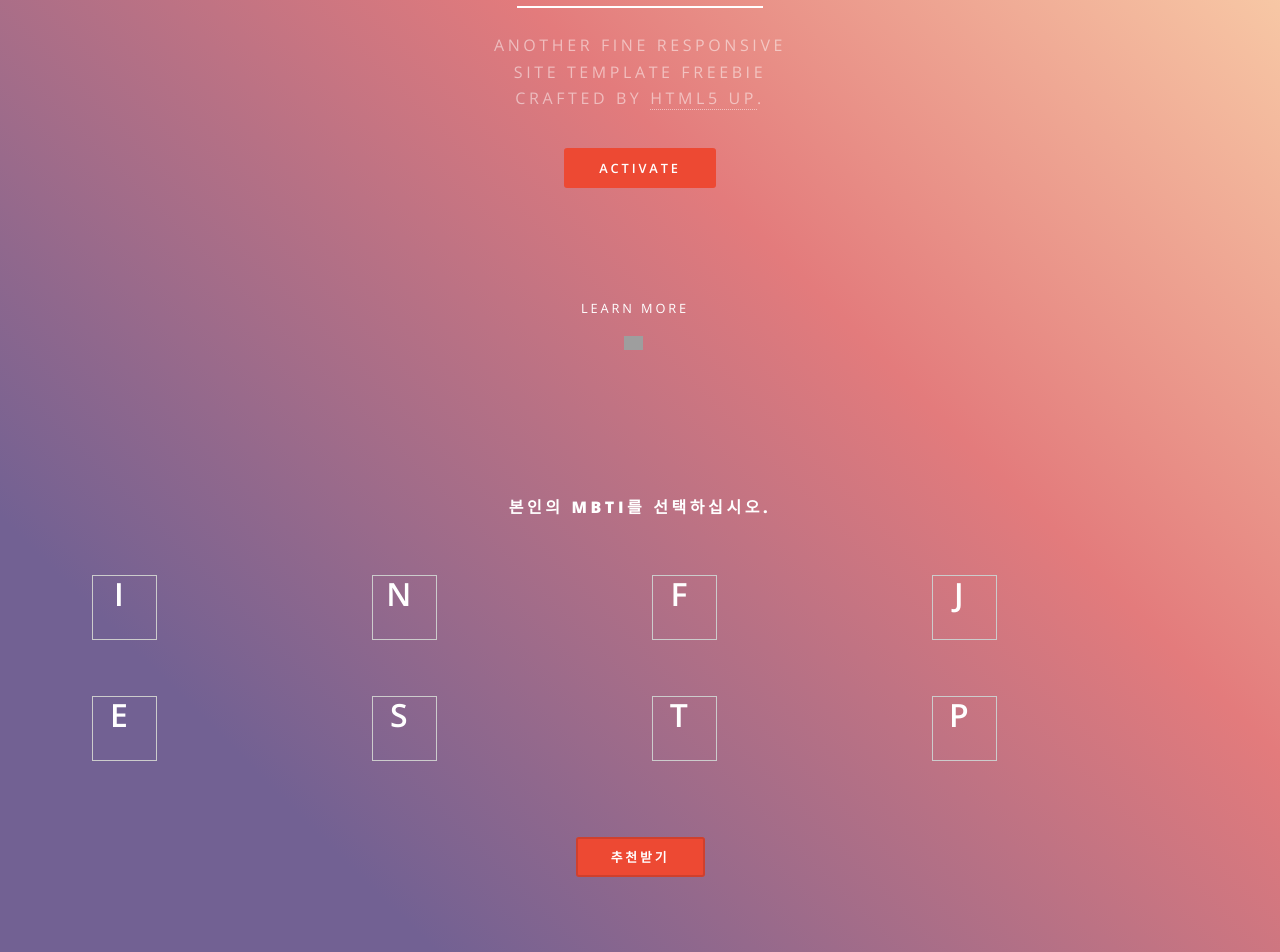
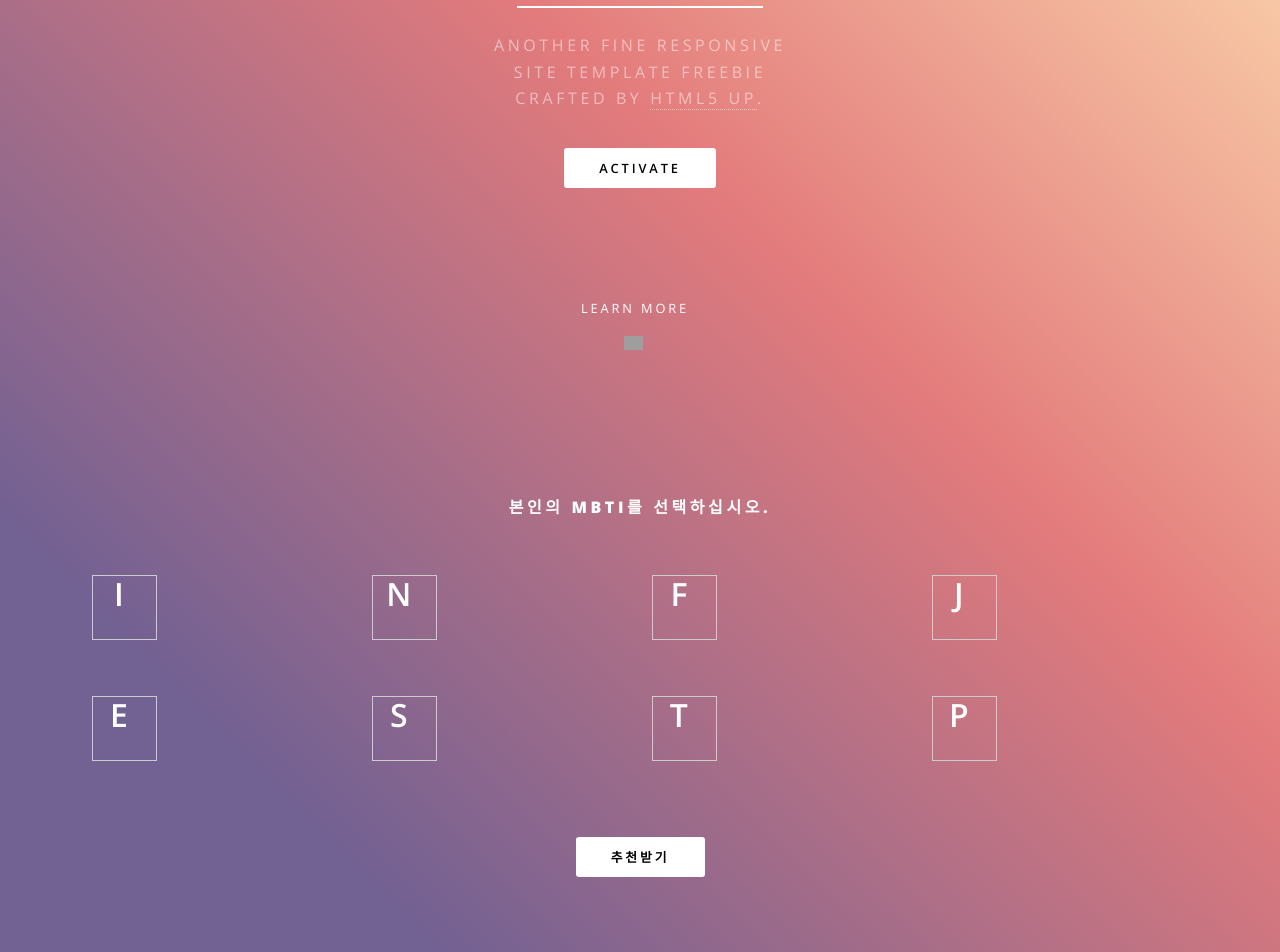
Before and after one commit to 2021-software-project/softproject, a React (Create React App) app in the folder frontend/: page / in a window 1280 px wide. Shown: the part 360-1312 px from the top of the page. Built offline with nearby package versions, Linux system fonts and the light colour scheme; grey boxes are pictures that could not be loaded; a web font is replaced by a local one.

Commit message:
css수정ing (1)

```diff
--- a/frontend/src/components/HomePage/input_mbti.jsx
+++ b/frontend/src/components/HomePage/input_mbti.jsx
@@ -2,6 +2,7 @@ import React, {useState, useEffect, useRef, useCallback} from 'react';
 import MbtiRecommend from "./MbtiRecommend";
 import "../../css/input_mbti.css"
 import "../../css/home.css"
+import "../../css/base.css";
 
 function InfoSelect() {
 
@@ -78,7 +79,7 @@ function InfoSelect() {
                             <span>P</span></label></td>
                     </tr>
                 </table>
-                <input className="btn btn-primary btn-xl" type="submit" value="추천받기"/>
+                <input className="button primary" type="submit" value="추천받기"/>
                 </form>
 
                 {/*페이지 이동 없애기 -> form 의 target을 iframe으로 설정, iframe은 안 보이게 설정*/}
--- a/frontend/src/components/Main.jsx
+++ b/frontend/src/components/Main.jsx
@@ -6,6 +6,7 @@ import picYellow from "../img/pic_yellow.jpg";
 import styled from "styled-components";
 import "../css/home.css";
 import "../css/mypage.css";
+import "../css/base.css";
 
 
 const Img=styled.div`
@@ -71,14 +72,14 @@ class Main extends React.Component {
 
                         <div id="box-left" >
                             <Link className="link" to="/Mbti_rcm">
-                                <button className="btn btn-primary btn-xl" id="submitButton" type="submit">MBTI별 추천</button>
+                                <button className="button primary" id="submitButton" type="submit">MBTI별 추천</button>
                             </Link>
                         </div>
 
                     {/*Item 2*/}
                         <div id ="box-right"  >
                         <Link className="link" to="/Personal_rcm">
-                            <button className="btn btn-primary btn-xl" id="submitButton" type="submit">개인별 추천</button>
+                            <button className="button primary" id="submitButton" type="submit">개인별 추천</button>
                         </Link>
                             </div>
 
--- a/frontend/src/css/base.css
+++ b/frontend/src/css/base.css
@@ -2487,9 +2487,9 @@ input, select, textarea {
 		input[type="button"].primary,
 		button.primary,
 		.button.primary {
-			background-color: #ed4933;
+			background-color: #ffffff;
 			box-shadow: none !important;
-			color: #ffffff !important;
+			color: #000000 !important;
 		}
 
 			input[type="submit"].primary:hover,
--- a/frontend/src/css/home.css
+++ b/frontend/src/css/home.css
@@ -91,7 +91,7 @@ a.link {
   display: flex;
 }
 #box-left {
-    background-image: url("../img/mbti.jpg");
+    /*background-image: url("../img/mbti.jpg");*/
      background-repeat : no-repeat;
     background-size : cover;
 
@@ -102,7 +102,7 @@ text-align: center;
 }
 
 #box-right {
-     background-image: url("../img/person.jpg");
+    /* background-image: url("../img/person.jpg");*/
      background-repeat : no-repeat;
     background-size : cover;
 
--- a/frontend/src/css/mypage.css
+++ b/frontend/src/css/mypage.css
@@ -10,6 +10,7 @@
 .home_container {
 
     width : 100%;
+    height: 100%;
     /**height: 490px;**/
     padding-top: 3rem;
     padding-bottom: 3rem;
```
Also changed, not shown: frontend/src/css/styles.css.
